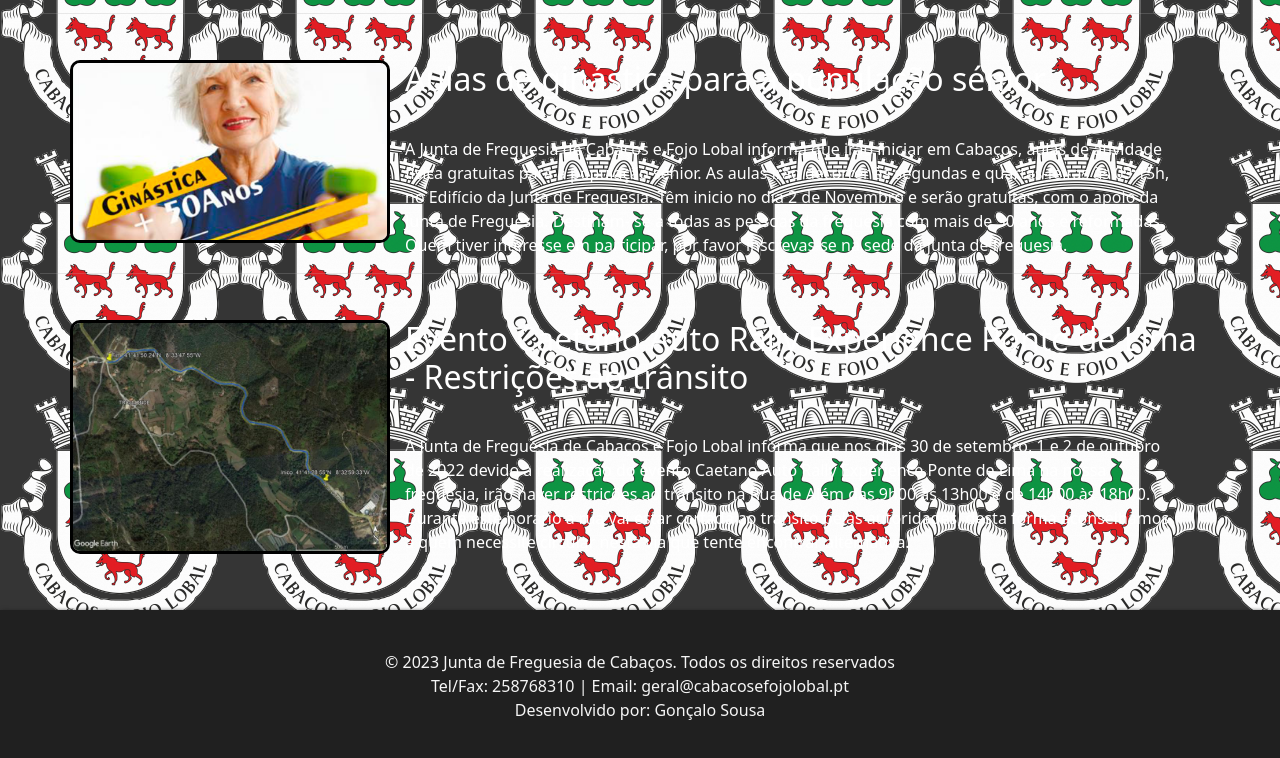
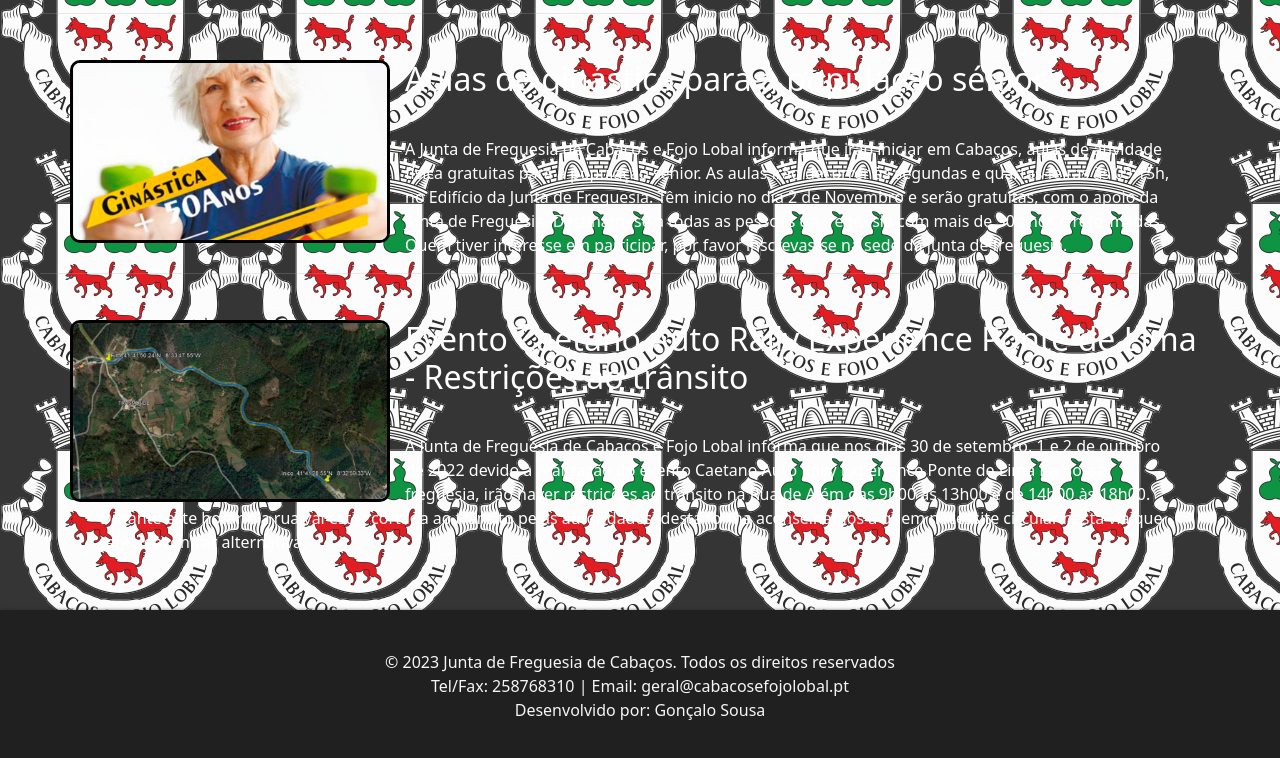
Before and after one commit to goncalojbsousa/website-cabacos, a plain HTML site: page noticias.html in a window 1280 px wide. Shown: the part 1346-2104 px from the top of the page. Drawn offline with nearby package versions, Linux system fonts and the light colour scheme; files whose address does not match are found by name.

Commit message:
update image

```diff
--- a/noticias.html
+++ b/noticias.html
@@ -107,7 +107,7 @@
 			</div>
 			<hr>
 			<div class="text-box textnews">
-				<img class="img_news" src="img/news/evento.jpeg" alt="imagem sobre a noticia">
+				<img class="img_news" src="img/news/evento_small.png" alt="imagem sobre a noticia">
 				<h2>Evento Caetano Auto Rally Experience Ponte de Lima - Restrições ao trânsito</h2>
 				<p class="textnews">
 					A Junta de Freguesia de Cabaços e Fojo Lobal informa que nos dias 30 de setembro, 1 e 2 de outubro de 2022 devido a realização do evento Caetano Auto Rally Experience Ponte de Lima na nossa freguesia, irão haver restrições ao trânsito na Rua de Além das 9h00 às 13h00 e de 14h00 às 18h00. Durante este horário a rua vai estar cortada ao trânsito pelas autoridades, desta forma aconselhamos a quem necessite circular nesta via que tente encontrar alternativa.
```
